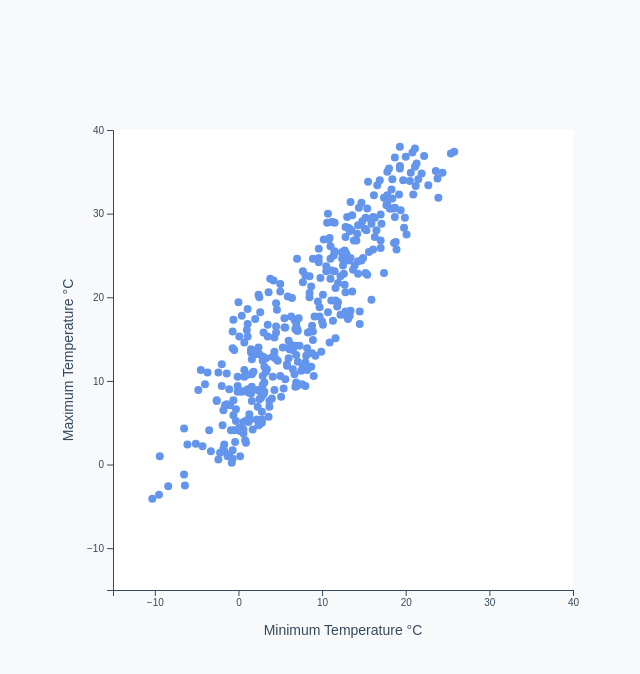
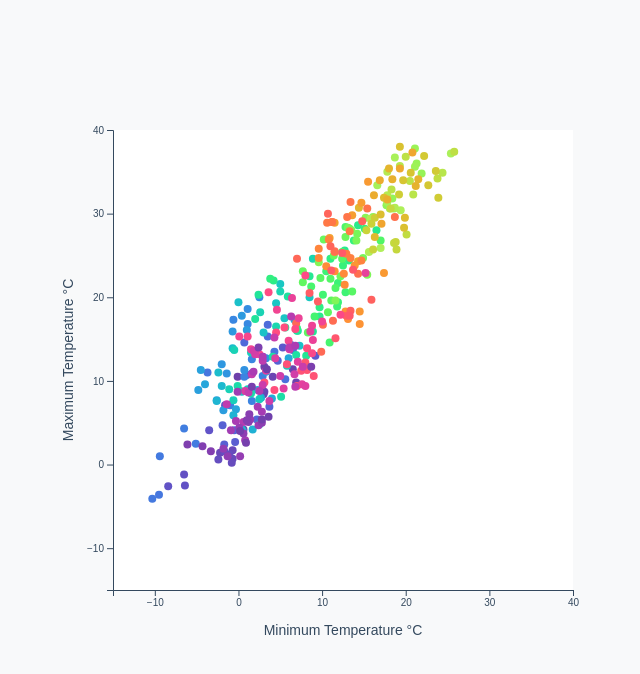
Before and after one commit to miletich/d3-weather-scatterplot, a website built with Vite: page index.html in a window 1280 px wide. Shown: the whole page, without its empty margins (277-917 px from the left). Built offline with nearby package versions, Linux system fonts and the light colour scheme.

Commit message:
colour the dots

```diff
--- a/src/main.ts
+++ b/src/main.ts
@@ -9,7 +9,7 @@ type Datum = {
 type Accessor = (d: Datum) => number;
 
 (async () => {
-  const parseDate = d3.timeParse('%Y-%d-%m');
+  const parseDate = d3.timeParse('%Y-%m-%d');
   const formatNumber = d3.format('.1f');
 
   let data: Datum[] = [];
@@ -81,7 +81,7 @@ type Accessor = (d: Datum) => number;
   const colorScale = d3
     .scaleSequential()
     .domain([
-      parseDate(`${colorScaleYear}-1-1`)!,
+      parseDate(`${colorScaleYear}-01-01`)!,
       parseDate(`${colorScaleYear}-12-31`)!,
     ])
     // otherwise, autumn dates would be gree and spring dates orange
@@ -126,5 +126,6 @@ type Accessor = (d: Datum) => number;
     .append('circle')
     .attr('cx', (d) => xScale(xAccessor(d)))
     .attr('cy', (d) => yScale(yAccessor(d)))
-    .attr('r', 4);
+    .attr('r', 4)
+    .attr('fill', (d) => colorScale(colorAccessor(d)));
 })();
--- a/src/style.css
+++ b/src/style.css
@@ -26,7 +26,3 @@ svg text {
   text-anchor: middle;
   transform: rotate(-90deg);
 }
-
-circle {
-  fill: cornflowerblue;
-}
```
